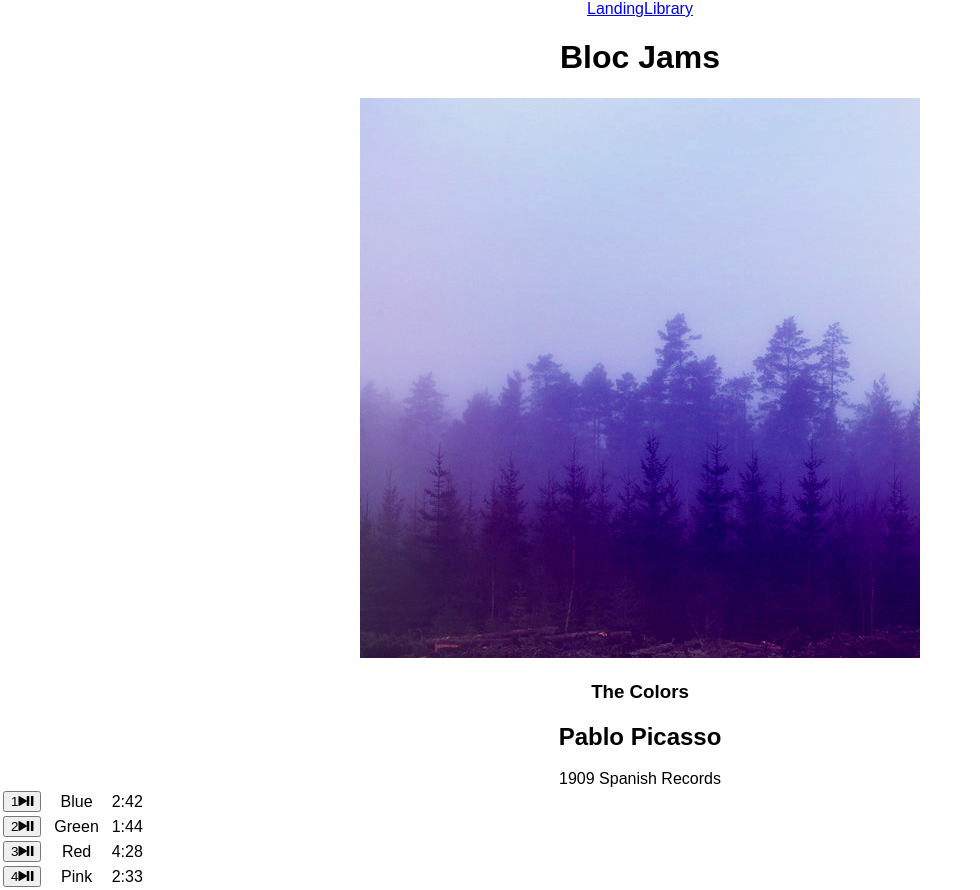
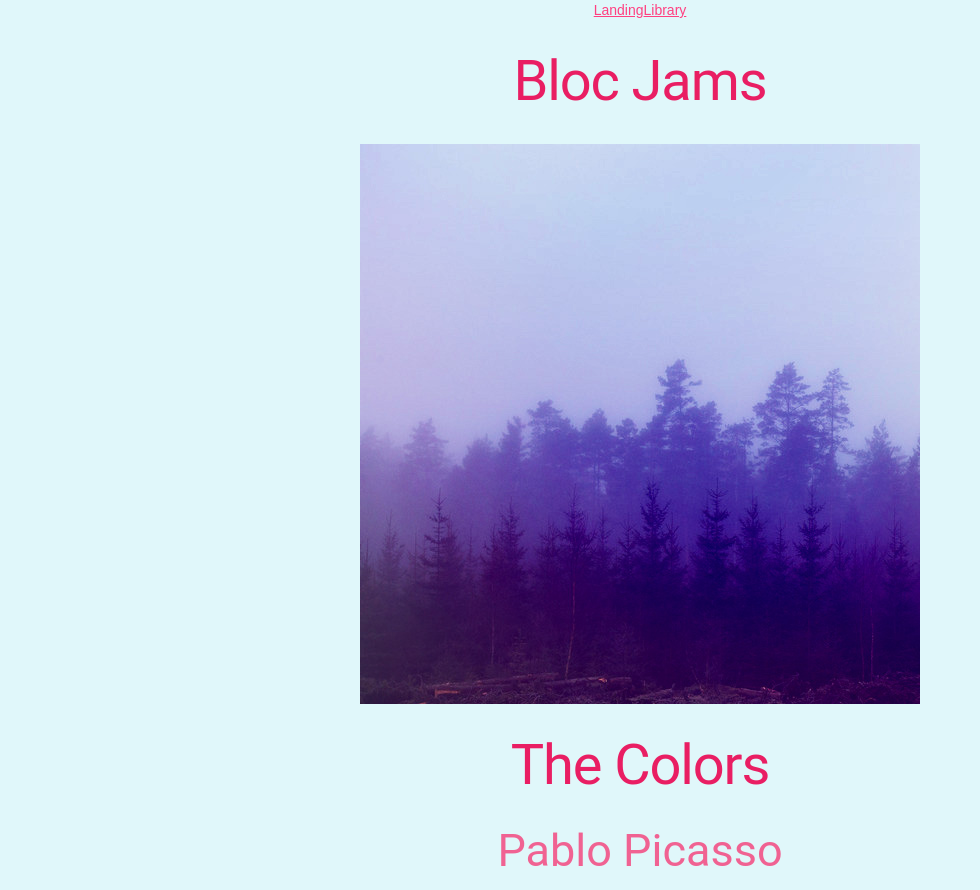
Before and after one commit to annierm18/bloc-jams-react, a React (Create React App) app: page /album/the-colors in a window 1280 px wide. Shown: the top 890 px of the page, without its empty margins (0-980 px from the left). Built offline with nearby package versions, Linux system fonts and the light colour scheme.

Commit message:
Checkpoint 10: completed

```diff
--- a/public/index.html
+++ b/public/index.html
@@ -11,6 +11,12 @@
     <link rel="manifest" href="%PUBLIC_URL%/manifest.json">
     <link rel="shortcut icon" href="%PUBLIC_URL%/favicon.ico">
     <link rel="stylesheet" href="http://code.ionicframework.com/ionicons/2.0.1/css/ionicons.min.css">
+
+    <link rel="stylesheet" href="https://fonts.googleapis.com/icon?family=Material+Icons">
+    <link rel="stylesheet" href="https://code.getmdl.io/1.3.0/material.indigo-pink.min.css">
+    <script defer src="https://code.getmdl.io/1.3.0/material.min.js"></script>
+
+    <link rel="stylesheet" href="https://code.getmdl.io/1.3.0/material.cyan-pink.min.css" />
     <!--
       Notice the use of %PUBLIC_URL% in the tags above.
       It will be replaced with the URL of the `public` folder during the build.
@@ -27,6 +33,8 @@
       You need to enable JavaScript to run this app.
     </noscript>
     <div id="root"></div>
+
+
     <!--
       This HTML file is a template.
       If you open it directly in the browser, you will see an empty page.
--- a/src/components/Album.js
+++ b/src/components/Album.js
@@ -120,7 +120,7 @@ class Album extends Component {
             {this.state.album.songs.map( (song, index) =>
                 <tr className="song" key={index} onClick={() => this.handleSongClick(song)} >
                   <td className="song-actions">
-                    <button>
+                    <button className="mdl-button mdl-js-button mdl-button--raised mdl-js-ripple-effect mdl-button--accent" >
                       <span className="song-number">{index + 1}</span>
                       <span className="ion-play"></span>
                       <span className="ion-pause"></span>
--- a/src/components/PlayerBar.js
+++ b/src/components/PlayerBar.js
@@ -5,13 +5,13 @@ class PlayerBar extends Component {
     return (
       <section className="player-bar">
         <section id="buttons">
-          <button id="previous" onClick={this.props.handlePrevClick}>
+          <button className="mdl-button mdl-js-button mdl-button--raised mdl-js-ripple-effect mdl-button--accent" id="previous" onClick={this.props.handlePrevClick}>
             <span className="ion-skip-backward"></span>
           </button>
-          <button id="play-pause" onClick={this.props.handleSongClick} >
+          <button className="mdl-button mdl-js-button mdl-button--raised mdl-js-ripple-effect mdl-button--accent" id="play-pause" onClick={this.props.handleSongClick} >
             <span className={this.props.isPlaying ? 'ion-pause' : 'ion-play'}></span>
           </button>
-          <button id="next" onClick={this.props.handleNextClick} >
+          <button className="mdl-button mdl-js-button mdl-button--raised mdl-js-ripple-effect mdl-button--accent" id="next" onClick={this.props.handleNextClick} >
             <span className="ion-skip-forward"></span>
           </button>
         </section>
--- a/src/index.css
+++ b/src/index.css
@@ -2,4 +2,21 @@ body {
   margin: 0;
   padding: 0;
   font-family: sans-serif;
+  background-color: #E0F7FA;
 }
+
+h1 {
+  color: #E91E63;
+}
+
+h2 {
+  color: #F06292;
+}
+
+p {
+  font-weight: bold;
+}
+
+.song-actions {
+  color: #F48FB1;
+}
```
